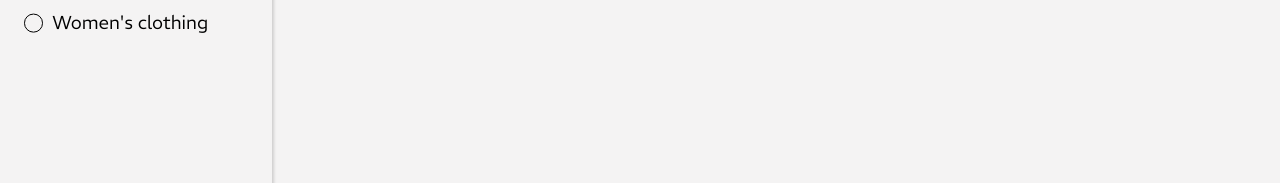
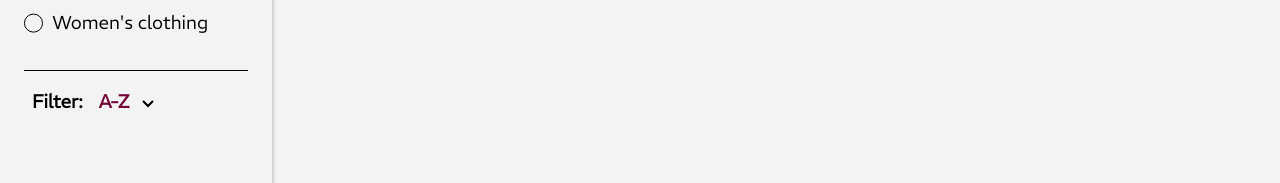
Before and after one commit to Olesia-P/fake-shop, a Next.js app: page /catalog in a window 1280 px wide. Shown: the part 232-415 px from the top of the page. Built offline with nearby package versions, Linux system fonts and the light colour scheme; no server answers.

Commit message:
attempt in creating alphabet filter

```diff
--- a/src/pages/catalog.js
+++ b/src/pages/catalog.js
@@ -1,25 +1,41 @@
 import css from "../styles/pageStyles/catalog.module.scss";
+import cx from "classnames";
 import Products from "../components/products/products";
 import { useState } from "react";
 import { categories } from "../utils/objects";
 import { capitalizeFirstLetter } from "../utils/functions";
 import { useDispatch, useSelector } from "react-redux";
 import { changeCatalogCategory } from "../store/modules/catalogSlice";
+import { BiChevronDown } from "react-icons/bi";
 
 export default function Catalog() {
-  // const [category, setCategory] = useState("");
-  // const handleRadioButton = (categoryName) => {
-  // setCategory(categoryName);
-  // };
-
   const { catalogCategory } = useSelector(({ catalog }) => catalog);
   const dispatch = useDispatch();
+  const [filter, setFilter] = useState("A-Z");
+  const [filterAccordion, setFilterAccordion] = useState();
+
+  const addFilter = () => {
+    if (filter === "A-Z" && catalogCategory === "") {
+      dispatch(changeCatalogCategory(""));
+      dispatch(changeCatalogCategory("products?sort=desc"));
+    } else if (filter === "Z-A" && catalogCategory === "") {
+      dispatch(changeCatalogCategory(""));
+      dispatch(changeCatalogCategory("products?sort=asc"));
+    } else if (filter === "A-Z" && catalogCategory !== "") {
+      dispatch(changeCatalogCategory(""));
+      dispatch(changeCatalogCategory(catalogCategory + "?sort=desc"));
+    } else if (filter === "Z-A" && catalogCategory !== "") {
+      dispatch(changeCatalogCategory(""));
+      dispatch(changeCatalogCategory(catalogCategory + "?sort=asc"));
+    }
+  };
 
   console.log(catalogCategory);
 
   return (
     <div className={css.container}>
       <div className={css.sideMenu}>
+        <div className={css.list}>
           {categories.map((element) => (
             <label key={element.name} className={css.listItemSideMenu}>
               <input
@@ -27,24 +43,56 @@ export default function Catalog() {
                 name="productsType"
                 onChange={() => {
                   dispatch(changeCatalogCategory(element.link));
-                // handleRadioButton(element.link);
                 }}
                 checked={catalogCategory === element.link}
-              // checked={category === element.link}
               />
               {capitalizeFirstLetter(element.name)}
             </label>
           ))}
         </div>
+        <div className={cx(css.filter, filterAccordion && css.open)}>
+          <div className={css.filterHeader}>Filter:</div>
+          <div className={css.filterListWrap}>
+            <div className={css.filterChosen}>{filter}</div>
+            <div className={css.filterAccordion}>
+              <div
+                className={css.filterOption}
+                onClick={() => {
+                  setFilterAccordion(false), setFilter("A-Z"), addFilter();
+                }}
+              >
+                A-Z
+              </div>
+              <div
+                className={css.filterOption}
+                onClick={() => {
+                  setFilterAccordion(false), setFilter("Z-A"), addFilter();
+                }}
+              >
+                Z-A
+              </div>
+            </div>
+          </div>
+          <div
+            className={css.chevron}
+            onClick={() => setFilterAccordion(!filterAccordion)}
+          >
+            <BiChevronDown />
+          </div>
+        </div>
+      </div>
       <div className={css.productsArea}>
         <Products category={catalogCategory} />
-        {/* <Products category={category} /> */}
       </div>
     </div>
   );
 }
 
 //&apos;
+// const [category, setCategory] = useState("");
+// const handleRadioButton = (categoryName) => {
+// setCategory(categoryName);
+// };
 
 //  Sed ut perspiciatis, unde omnis iste natus error sit voluptatem
 //         accusantium doloremque laudantium, totam rem aperiam eaque ipsa, quae ab
--- a/src/styles/_mixins.scss
+++ b/src/styles/_mixins.scss
@@ -14,7 +14,7 @@
 @mixin underlineAnimation {
     &::before {
         position: absolute;
-        border-bottom: 2px dashed black;
+        border-bottom: 1px solid black;
         content: "";
         width: 0%;
         bottom: 0.3rem;
--- a/src/styles/_variables.scss
+++ b/src/styles/_variables.scss
@@ -10,6 +10,7 @@ $grey: #dfdfdf;
 $green: #bfd8d5;
 $blue: #b1bed5;
 $red: rgb(113, 4, 53);
+$asphalt: #59585e;
 
 
 //shadows
--- a/src/styles/pageStyles/catalog.module.scss
+++ b/src/styles/pageStyles/catalog.module.scss
@@ -3,6 +3,7 @@
 .container {
     display: flex;
     font-size: $size-p;
+    box-sizing: border-box;
 
     .sideMenu {
         position: fixed;
@@ -12,10 +13,14 @@
         box-shadow: $main-shadow;
         padding: 1rem;
 
+        .list {
+            padding: 0 0 1rem 0;
+
             .listItemSideMenu {
                 margin: 0.5rem;
                 display: flex;
                 gap: 0.5em;
+                cursor: pointer;
 
                 *,
                 *:before,
@@ -36,7 +41,6 @@
                     transform: translateY(0.3em);
                     @include dfc;
 
-
                     &::before {
                         content: "";
                         width: 0.5em;
@@ -52,7 +56,76 @@
                     }
                 }
             }
+        }
 
+        .filter {
+            margin: 0.5rem;
+            display: flex;
+            padding: 1rem 0;
+            border-top: 1px solid black;
+
+            &.open {
+
+                .chevron {
+                    transform: rotate(180deg);
+                }
+
+                .filterListWrap {
+                    .filterAccordion {
+                        transition: height 0.2s ease-in;
+                        height: 3.9rem;
+
+                    }
+                }
+            }
+
+            .filterHeader {
+                margin: 0 0.5rem;
+                font-weight: 600;
+            }
+
+            .filterListWrap {
+
+                .filterChosen {
+                    margin: 0 0.5rem;
+                    font-weight: 600;
+                    color: $red;
+                }
+
+                .filterAccordion {
+                    background-color: $grey;
+                    overflow: hidden;
+                    height: 0;
+                    transition: height 0.2s ease-in;
+
+                    .filterOption {
+                        border-top: 1px solid white;
+                        border-bottom: 1px solid white;
+                        padding: 0 0.5rem;
+                        cursor: pointer;
+
+                        &:hover {
+                            background-color: $green;
+                        }
+                    }
+                }
+            }
+
+            .chevron {
+                position: absolute;
+                left: 50%;
+                top: 38.5%;
+                cursor: pointer;
+                height: 1.5rem;
+                width: 1.5rem;
+
+                svg {
+                    height: 1.5rem;
+                    width: 1.5rem;
+                    padding: 0;
+                }
+            }
+        }
     }
 
     .productsArea {
@@ -61,20 +134,24 @@
     }
 }
 
-
 @include tablet {
     .container {
         @include dfcc;
 
         .sideMenu {
             position: static;
-            height: 12rem;
+            height: auto;
             width: 100%;
             margin-top: 4rem;
-            padding: 1rem 0;
+            padding: 1rem;
+            box-sizing: border-box;
 
-            .listItemSideMenu {
-                margin-left: 2rem;
+            .filter {
+
+                .chevron {
+                    top: 20.5rem;
+                    left: 9rem;
+                }
             }
         }
 
```
Lines whose indentation alone changed are shown as unchanged.
